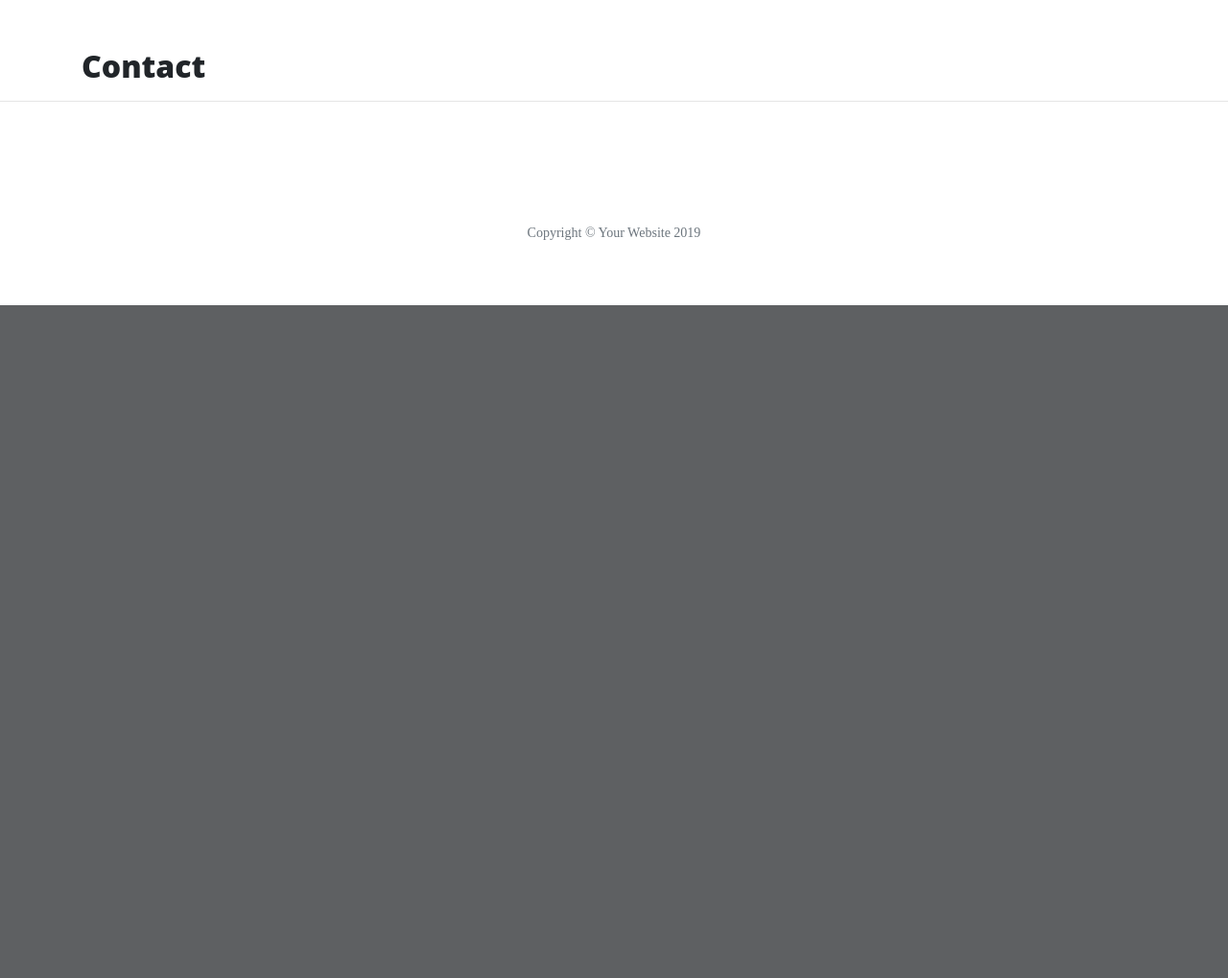
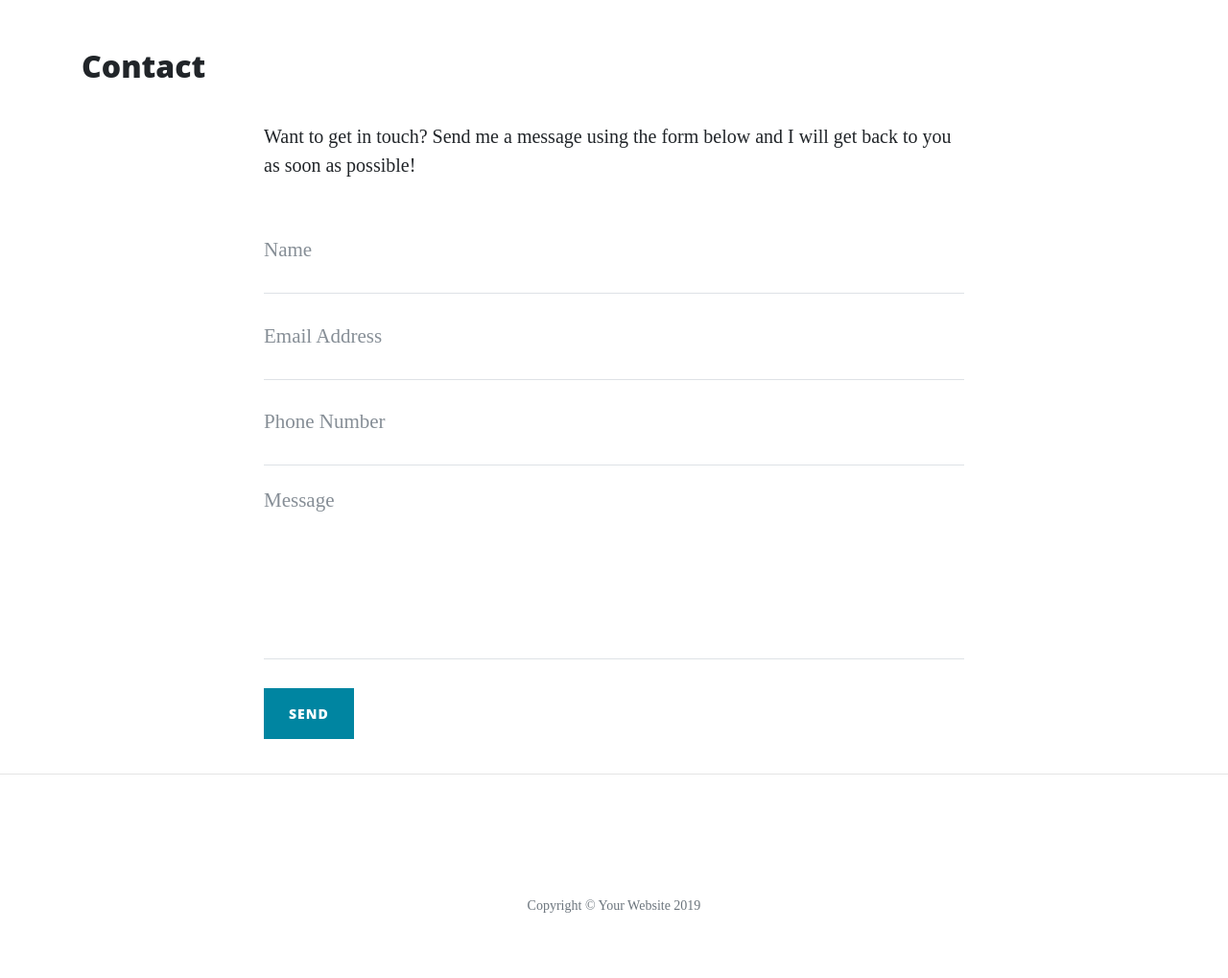
Before and after one commit to kevald1963/flask_intro, a Flask app: page /contact in a window 1280 px wide. Shown: the part 628-1647 px from the top of the page at 96% size. Before the commit the page ends 946 px from the top, so only its background shows below. Run offline with Flask 2, Linux system fonts and the light colour scheme; some libraries are stand-ins or nearby versions.

Commit message:
Added member template and completed About page. Added POST method to Contact page.

```diff
--- a/run.py
+++ b/run.py
@@ -1,6 +1,6 @@
 import os
 import json
-from flask import Flask, render_template
+from flask import Flask, render_template, request
 
 app = Flask(__name__)
 
@@ -15,8 +15,23 @@ def about():
         data = json.load(json_data)
     return render_template("about.html", page_title="About", company=data)
 
-@app.route('/contact')
+@app.route('/about/<member_name>')
+def about_member(member_name):
+    member = {}
+    with open("data/company.json", "r") as json_data:
+        data = json.load(json_data)
+        for obj in data:
+            if obj["url"] == member_name:
+                member = obj
+
+    return render_template("member.html", member = member)
+
+@app.route('/contact', methods=["GET", "POST"])
 def contact():
+    if request.method == "POST":
+        print(request.form)
+        print("Hi " + request.form["name"] + "!")
+
     return render_template("contact.html", page_title="Contact")
 
 @app.route('/careers')
--- a/templates/about.html
+++ b/templates/about.html
@@ -21,7 +21,7 @@
             <!-- For odd rows display description on the right. For even rows do the opposite. -->
             {% if loop.index % 2 != 0 %}
                 <div class="col-md-7">
-                    <h3>{{ loop.index }}. {{ member.name }}</h3>
+                    <h3><a href="/about/{{ member.url }}"> {{ loop.index }}. {{ member.name }}</a></h3>
                     <p>{{ member.description }}</p>
                 </div>
                 <div class="col-md-5">
@@ -32,7 +32,7 @@
                     <img class="featurette-image img-responsive" src="{{ member.image_source }}" alt="Thorin Oakenshield">
                 </div>
                 <div class="col-md-7">
-                    <h3>{{ loop.index }}. {{ member.name }}</h3>
+                    <h3><a href="/about/{{ member.url }}"> {{ loop.index }}. {{ member.name }}</a></h3>
                     <p>{{ member.description }}</p>
                 </div>
             {% endif %}
--- a/templates/contact.html
+++ b/templates/contact.html
@@ -1,3 +1,44 @@
 {% extends 'base.html' %} {% block content %}
     <h2>{{ page_title }}</h2>
+
+    <div class="row">
+        <div class="col-lg-8 col-md-10 mx-auto">
+            <p>Want to get in touch? Send me a message using the form below and I will get back to you as soon as possible!</p>
+            <form method="POST" name="sentMessage" id="contactForm" novalidate>
+            <div class="control-group">
+                <div class="form-group floating-label-form-group controls">
+                <label>Name</label>
+                <input type="text" class="form-control" placeholder="Name" name="name"  id="name" required data-validation-required-message="Please enter your name.">
+                <p class="help-block text-danger"></p>
+                </div>
+            </div>
+            <div class="control-group">
+                <div class="form-group floating-label-form-group controls">
+                <label>Email Address</label>
+                <input type="email" class="form-control" placeholder="Email Address" name="email" id="email" required data-validation-required-message="Please enter your email address.">
+                <p class="help-block text-danger"></p>
+                </div>
+            </div>
+            <div class="control-group">
+                <div class="form-group col-xs-12 floating-label-form-group controls">
+                <label>Phone Number</label>
+                <input type="tel" class="form-control" placeholder="Phone Number" name="phone" id="phone" required data-validation-required-message="Please enter your phone number.">
+                <p class="help-block text-danger"></p>
+                </div>
+            </div>
+            <div class="control-group">
+                <div class="form-group floating-label-form-group controls">
+                <label>Message</label>
+                <textarea rows="5" class="form-control" placeholder="Message" name="message" id="message" required data-validation-required-message="Please enter a message."></textarea>
+                <p class="help-block text-danger"></p>
+                </div>
+            </div>
+            <br>
+            <div id="success"></div>
+            <div class="form-group">
+                <button type="submit" class="btn btn-primary" id="sendMessageButton">Send</button>
+            </div>
+            </form>
+        </div>
+    </div>
 {% endblock %}
```
Also changed, not shown: data/company.json (+26 -13 lines), templates/member.html (added, +13 -0 lines).
